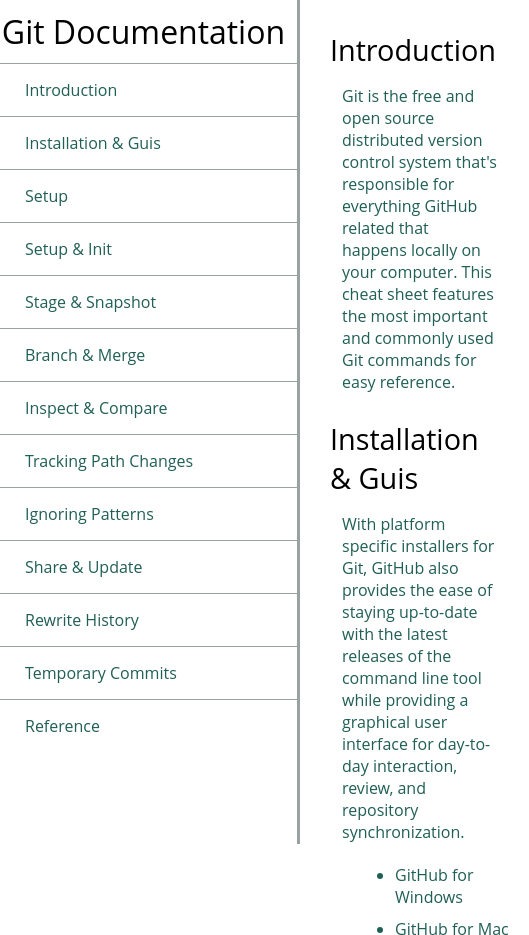
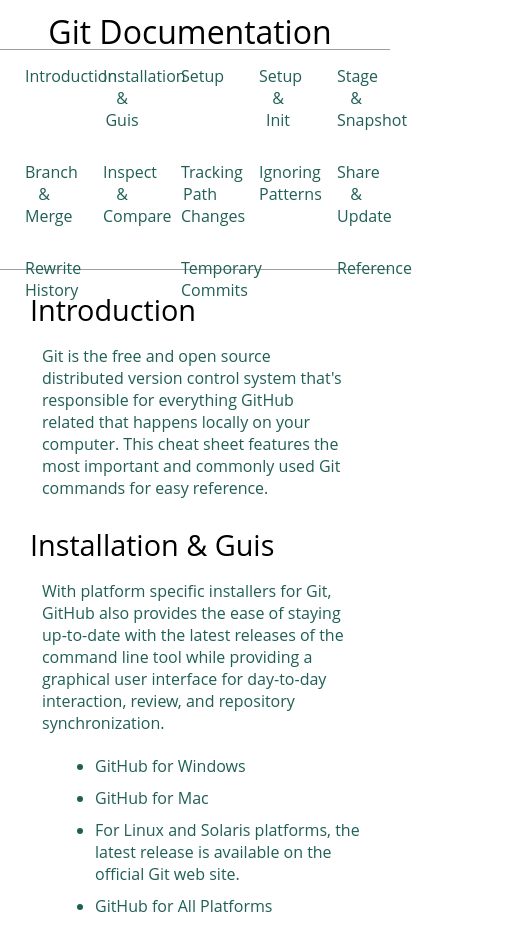
Before and after one commit to thecodeblock-hendrik/git-tech-doc, a plain HTML site: page index.html in a window 390 px wide. Shown: the top 935 px of the page, 529 px wide, since content can reach past the window. Drawn offline with Linux system fonts and the light colour scheme.

Commit message:
complete tablet styling

```diff
--- a/index.html
+++ b/index.html
@@ -4,6 +4,7 @@
     <meta charset="UTF-8" />
     <meta name="viewport" content="width=device-width, initial-scale=1.0" />
     <link rel="stylesheet" href="./resources/css/styles.css" />
+    <script ref="./main.js" defer></script>
     <title>git-technical-documentation-page</title>
   </head>
   <body>
@@ -24,6 +25,7 @@
         <li>
           <a class="nav-link" href="#Stage_&_Snapshot">Stage & Snapshot</a>
         </li>
+
         <li><a class="nav-link" href="#Branch_&_Merge">Branch & Merge</a></li>
         <li>
           <a class="nav-link" href="#Inspect_&_Compare">Inspect & Compare</a>
@@ -46,6 +48,7 @@
           </li>
       </ul>
     </nav>
+
 
     <main id="main-doc">
       <section id="Introduction" class="main-section">
--- a/resources/css/styles.css
+++ b/resources/css/styles.css
@@ -1,10 +1,15 @@
 * {
   box-sizing: border-box;
+}
+
+.spacer {
+  display: none;
 }
 
 html {
   font-family: "Open Sans", sans-serif;
   font-weight: thin;
+  scroll-behavior: smooth;
 }
 
 body {
@@ -18,7 +23,6 @@ body {
   height: 100vh;
   min-width: 290px;
   width: 300px;
-  height: 100%;
   border-right: solid;
   border-color: rgba(0, 22, 22, 0.4);
 }
@@ -59,7 +63,7 @@ a {
 .main-section li,
 .main-section li a,
 .nav-link {
-    color: #205f55;;
+    color: #205f55;
 }
 
 .main-section header {
@@ -77,9 +81,6 @@ a {
 .main-section p {
     padding: 0px 12px;
 }
-
-
-
 
 .main-section li {
     padding: 5px 0;
@@ -102,3 +103,60 @@ a {
     font-size: 1rem;
     margin-left: 20px;
 }
+
+@media (max-width: 815px) {
+
+  html {
+    scroll-padding: 275px;
+  }
+
+  body {
+    padding-top: 250px;
+    min-width: 450px;
+  }
+
+    #navbar header {
+      position: fixed;
+      background-color: #fff;
+      height: 50px;
+      width: 100%;
+      top: 0;
+      z-index: 1 ;
+      border-bottom: solid 1px rgba(0, 22, 22, 0.4);
+
+    }
+
+    #navbar {
+      position: fixed;
+      top: 50px;
+      width: 100%;
+      height: 220px;;
+      border-right: 0;
+      z-index: 3;
+      background-color: #fff;
+      border-bottom: solid 1px rgba(0, 22, 22, 0.4);
+
+  }
+
+    #navbar ul {
+      display: flex;
+      justify-content: space-between;
+      flex-wrap: wrap;
+      z-index: 2;
+      ;
+
+    }
+
+    #navbar ul li {
+      width: 20%;
+      border: none;
+      text-align: center;
+    }
+
+
+  #main-doc {
+  margin-left: 0px;
+  padding: 30px;
+  z-index: 2;
+    }
+  }
```
